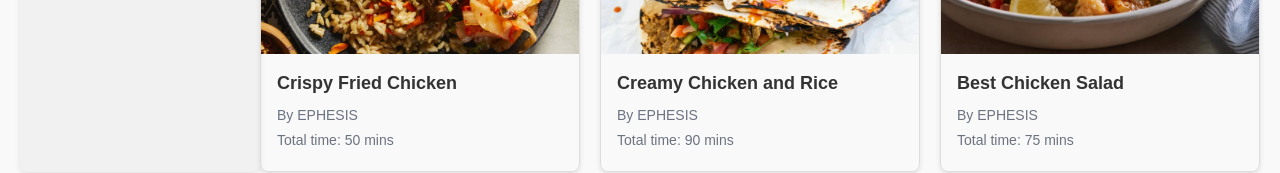
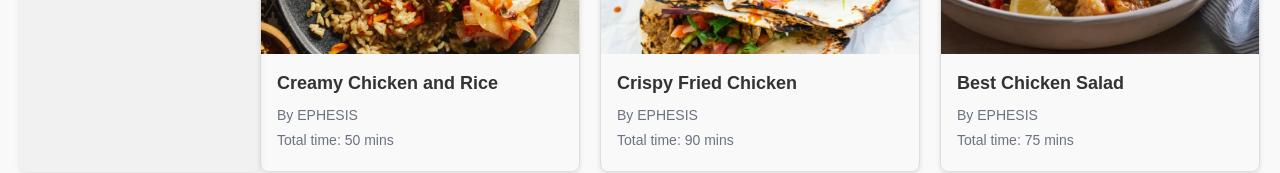
Before and after one commit to SanthushW/Recipe-App-Client, a React (Create React App) app: page / in a window 1280 px wide. Shown: the part 1756-1929 px from the top of the page. Built offline with nearby package versions, Linux system fonts and the light colour scheme.

Commit message:
Update App.js
NC21GD-37: Update the Recipe card

```diff
--- a/src/App.js
+++ b/src/App.js
@@ -22,7 +22,7 @@ import img12 from "./assets/images/img12.png";
 import img13 from "./assets/images/img13.png";
 import img14 from "./assets/images/img14.png";
 import img15 from "./assets/images/img15.png";
-
+//recipies
 const recipes = [
   {
     title: "Chicken Makhani (Indian Butter Chicken)",
@@ -121,7 +121,7 @@ const recipes = [
     image: img12,
   },
   {
-    title: "Crispy Fried Chicken",
+    title: "Creamy Chicken and Rice",
     author: "EPHESIS",
     time: "50 mins",
     rating: 4.4,
@@ -129,7 +129,7 @@ const recipes = [
     image: img13,
   },
   {
-    title: "Creamy Chicken and Rice",
+    title: "Crispy Fried Chicken",
     author: "EPHESIS",
     time: "90 mins",
     rating: 4.8,
```
